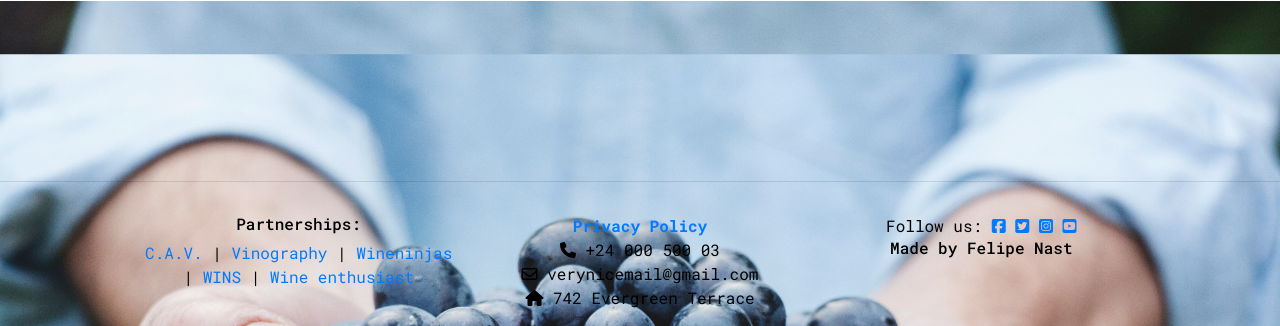
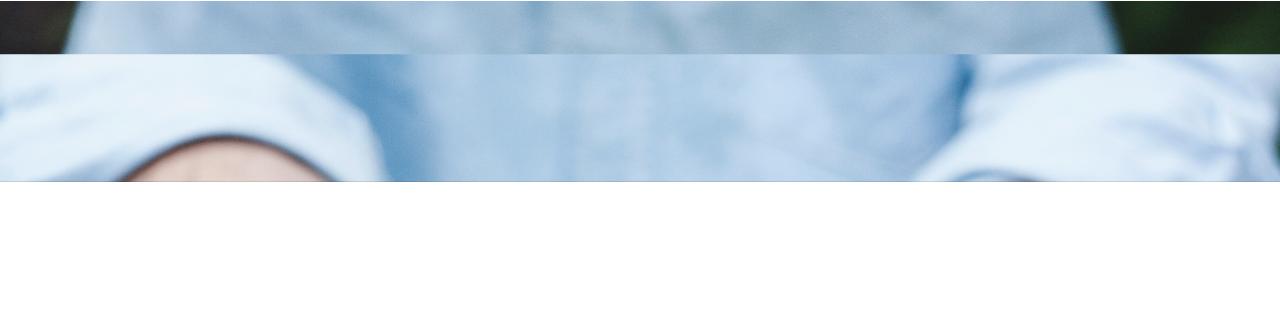
Before and after one commit to fenasti/vinop_p5, a Django app: page /bag/ in a window 1280 px wide. Shown: the part 799-1125 px from the top of the page. After the commit the page ends 981 px from the top, so only its background shows below. Run offline with Django 3.2, Linux system fonts and the light colour scheme; some libraries are stand-ins or nearby versions.

Commit message:
fix footer in bag bug

```diff
--- a/bag/templates/bag/bag.html
+++ b/bag/templates/bag/bag.html
@@ -39,7 +39,7 @@
                             {% for item in bag_items %}
                                 <tr>
                                     <td class="p-3 w-25">
-                                        {% if item.product.image %}
+                                        {% if item.wine.picture %}
                                             <img class ="w-100" src="{{ item.wine.picture.url }}" alt="{{ item.wine.name }}">
                                         {% else %}
                                             <img class="w-100" src="{{ MEDIA_URL }}generic.jpg" alt="{{ item.wine.name }}">
@@ -152,4 +152,5 @@
         });
     });
 </script>
+
 {% endblock %}
--- a/templates/base.html
+++ b/templates/base.html
@@ -154,7 +154,7 @@
     {% block content %}
     {% endblock %}
     </main>
-    {% include 'includes/main-footer.html' %}
+
 
     {% block postloadjs %}
     <script type="text/javascript">
@@ -162,5 +162,7 @@
     </script>
     {% endblock %}
 
+    {% include 'includes/main-footer.html' %}
+
   </body>
 </html>
--- a/templates/includes/main-footer.html
+++ b/templates/includes/main-footer.html
@@ -1,6 +1,6 @@
 <!-- Footer -->
 <hr>
-<footer class="footer mt-auto py-3 {% if request.path == '/' %}text-white{% else %}text-black{% endif %}">
+<footer class="footer mt-auto py-3 {% if request.path == '/' %}text-white{% elif request.path == '/bag/' %}d-none{% else %}text-black{% endif %}">
     <div class="container">
         <div class="row">
             <div class="col d-none d-md-block">
```
Also changed, not shown: README.md.
